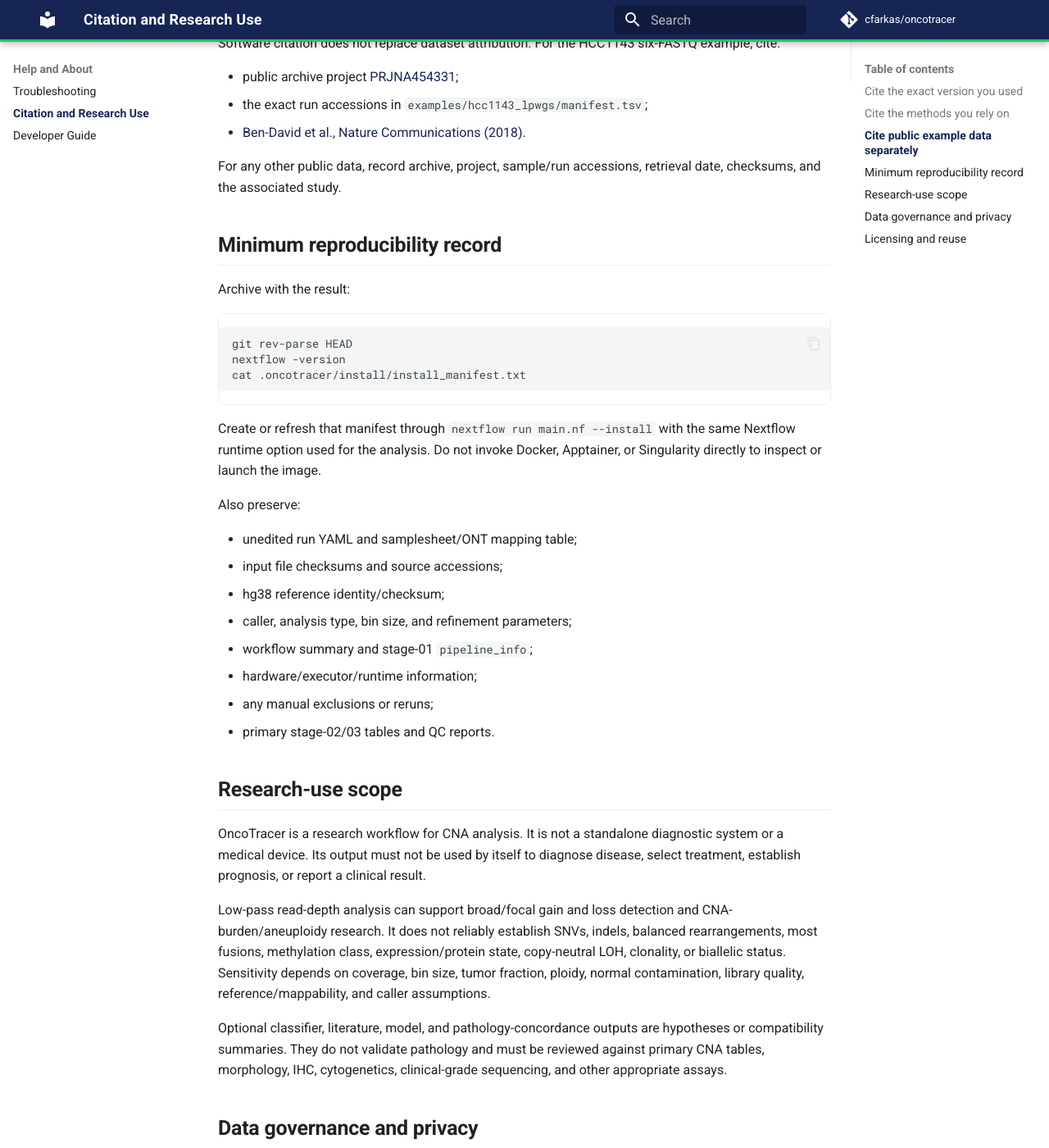
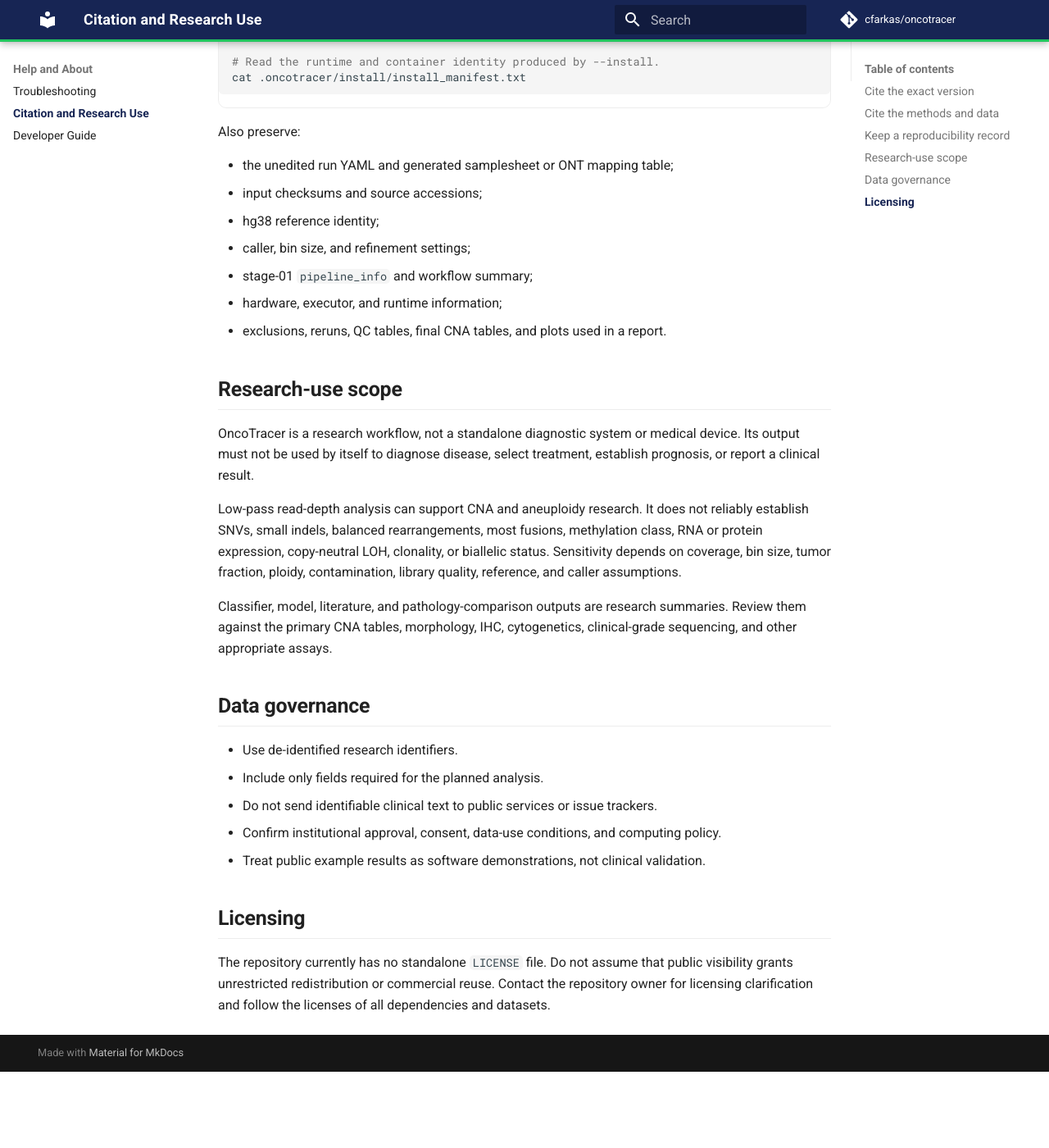
Before and after one commit to cfarkas/oncotracer, an MkDocs documentation site: the page built from docs/citation_research_use.md, in a window 1280 px wide and 1400 px high, scrolled down 1328 px. Shown: the whole window at 82% size. Built offline with MkDocs 1.6.1 and Material for MkDocs 9.7.7, drawn with Linux system fonts in a browser that asks for light colours; comment, search, counter and statistics services are not loaded; after the commit the page ends 2635 px from its top, so only the background shows below that; some of the changed text lies outside the part shown.

Commit message:
Docs: simplify citation and reproducibility guidance

````diff
--- a/docs/citation_research_use.md
+++ b/docs/citation_research_use.md
@@ -1,90 +1,75 @@
-# Citation and research-use limitations
+# Citation and Research Use
 
-## Cite the exact version you used
+## Cite the exact version
 
-OncoTracer does not yet have a formal article DOI. The repository's `CITATION.cff` is therefore the authoritative current citation metadata and explicitly marks itself as a placeholder until a formal citation is available.
+OncoTracer does not yet have a formal article DOI. Use the repository `CITATION.cff` and record the exact commit used for the analysis.
 
 A current software citation is:
 
 > Farkas, Carlos. (2026). *OncoTracer: reproducible LP-WGS CNA analysis for ONT and Illumina data* (version 0.1.0) [Computer software]. https://github.com/cfarkas/oncotracer
 
-Add the exact commit used in your analysis, for example:
-
 ```bash
+# Record the exact OncoTracer commit used for the analysis.
 git rev-parse HEAD
 ```
 
 Suggested methods text:
 
-> Low-pass whole-genome sequencing copy-number analysis was performed with OncoTracer (version/commit: **replace with exact value**) using **Illumina qDNAseq at replace-kb bins** or **ONT ichorCNA at replace-kb bins**, followed by BAM-supported boundary refinement and CNA codification. The run used **replace container digest/runtime**, **replace reference build**, and the archived YAML/samplesheet.
+> Low-pass whole-genome sequencing copy-number analysis was performed with OncoTracer (version/commit: **replace with exact value**) using **Illumina qDNAseq at replace-kb bins** or **ONT ichorCNA at replace-kb bins**, followed by BAM-supported boundary refinement and CNA codification. The run used **replace container digest/runtime**, **replace reference build**, and the archived YAML and samplesheet.
 
-Replace every bold placeholder. Do not cite only `latest`, because that tag can change.
+Replace every placeholder. Do not cite only the mutable `latest` tag.
 
-GitHub can render `CITATION.cff` through its “Cite this repository” interface. If that file and this page differ, report the discrepancy and use the repository metadata from the exact commit analyzed.
+## Cite the methods and data
 
-## Cite the methods you rely on
-
-A reproducible report should also cite the relevant upstream methods/software, not only OncoTracer:
+Also cite the relevant tools and data sources:
 
 - [Nextflow](https://www.nextflow.io/) for workflow execution;
 - [SAMURAI](https://github.com/dincalcilab/samurai) for the upstream LP-WGS workflow;
-- [QDNAseq](https://bioconductor.org/packages/QDNAseq/) for the standard Illumina route;
-- [ichorCNA](https://github.com/broadinstitute/ichorCNA) for the standard ONT/liquid-biopsy route;
-- aligner and other major tools listed in [Programs](programs.md).
+- [QDNAseq](https://bioconductor.org/packages/QDNAseq/) for Illumina CNA analysis;
+- [ichorCNA](https://github.com/broadinstitute/ichorCNA) for the ONT route;
+- public archive project, run accessions, checksums, retrieval date, and associated study.
 
-Use the citation/version recorded by the actual run's `pipeline_info`, because nested tool versions may differ between releases.
+For the HCC1143 example, cite PRJNA454331, the three run accessions in `examples/hcc1143_lpwgs/manifest.tsv`, and Ben-David et al., *Nature Communications* (2018).
 
-## Cite public example data separately
-
-Software citation does not replace dataset attribution. For the HCC1143 six-FASTQ example, cite:
-
-- public archive project [PRJNA454331](https://www.ebi.ac.uk/ena/browser/view/PRJNA454331);
-- the exact run accessions in `examples/hcc1143_lpwgs/manifest.tsv`;
-- [Ben-David et al., Nature Communications (2018)](https://doi.org/10.1038/s41467-018-05729-w).
-
-For any other public data, record archive, project, sample/run accessions, retrieval date, checksums, and the associated study.
-
-## Minimum reproducibility record
-
-Archive with the result:
+## Keep a reproducibility record
 
 ```bash
+# Record the OncoTracer commit.
 git rev-parse HEAD
+
+# Record the Nextflow version.
 nextflow -version
+
+# Read the runtime and container identity produced by --install.
 cat .oncotracer/install/install_manifest.txt
 ```
 
-Create or refresh that manifest through `nextflow run main.nf --install` with
-the same Nextflow runtime option used for the analysis. Do not invoke Docker,
-Apptainer, or Singularity directly to inspect or launch the image.
-
 Also preserve:
 
-- unedited run YAML and samplesheet/ONT mapping table;
-- input file checksums and source accessions;
-- hg38 reference identity/checksum;
-- caller, analysis type, bin size, and refinement parameters;
-- workflow summary and stage-01 `pipeline_info`;
-- hardware/executor/runtime information;
-- any manual exclusions or reruns;
-- primary stage-02/03 tables and QC reports.
+- the unedited run YAML and generated samplesheet or ONT mapping table;
+- input checksums and source accessions;
+- hg38 reference identity;
+- caller, bin size, and refinement settings;
+- stage-01 `pipeline_info` and workflow summary;
+- hardware, executor, and runtime information;
+- exclusions, reruns, QC tables, final CNA tables, and plots used in a report.
 
 ## Research-use scope
 
-OncoTracer is a research workflow for CNA analysis. It is not a standalone diagnostic system or a medical device. Its output must not be used by itself to diagnose disease, select treatment, establish prognosis, or report a clinical result.
+OncoTracer is a research workflow, not a standalone diagnostic system or medical device. Its output must not be used by itself to diagnose disease, select treatment, establish prognosis, or report a clinical result.
 
-Low-pass read-depth analysis can support broad/focal gain and loss detection and CNA-burden/aneuploidy research. It does not reliably establish SNVs, indels, balanced rearrangements, most fusions, methylation class, expression/protein state, copy-neutral LOH, clonality, or biallelic status. Sensitivity depends on coverage, bin size, tumor fraction, ploidy, normal contamination, library quality, reference/mappability, and caller assumptions.
+Low-pass read-depth analysis can support CNA and aneuploidy research. It does not reliably establish SNVs, small indels, balanced rearrangements, most fusions, methylation class, RNA or protein expression, copy-neutral LOH, clonality, or biallelic status. Sensitivity depends on coverage, bin size, tumor fraction, ploidy, contamination, library quality, reference, and caller assumptions.
 
-Optional classifier, literature, model, and pathology-concordance outputs are hypotheses or compatibility summaries. They do not validate pathology and must be reviewed against primary CNA tables, morphology, IHC, cytogenetics, clinical-grade sequencing, and other appropriate assays.
+Classifier, model, literature, and pathology-comparison outputs are research summaries. Review them against the primary CNA tables, morphology, IHC, cytogenetics, clinical-grade sequencing, and other appropriate assays.
 
-## Data governance and privacy
+## Data governance
 
-- Use de-identified research identifiers in samplesheets and pathology tables.
-- Include only pathology columns needed for the planned analysis.
-- Do not send identifiable clinical text to network services or public issue trackers.
-- Confirm institutional approval, consent/data-use conditions, and computing policy before analysis.
-- Treat public cell-line/tutorial results as software demonstrations, not clinical validation.
+- Use de-identified research identifiers.
+- Include only fields required for the planned analysis.
+- Do not send identifiable clinical text to public services or issue trackers.
+- Confirm institutional approval, consent, data-use conditions, and computing policy.
+- Treat public example results as software demonstrations, not clinical validation.
 
-## Licensing and reuse
+## Licensing
 
-The repository currently does not include a standalone `LICENSE` file. Do not assume that public visibility grants unrestricted redistribution or commercial reuse. Contact the repository owner for licensing clarification, and follow the licenses/citation requirements of every bundled or downloaded dependency and dataset.
+The repository currently has no standalone `LICENSE` file. Do not assume that public visibility grants unrestricted redistribution or commercial reuse. Contact the repository owner for licensing clarification and follow the licenses of all dependencies and datasets.
````
